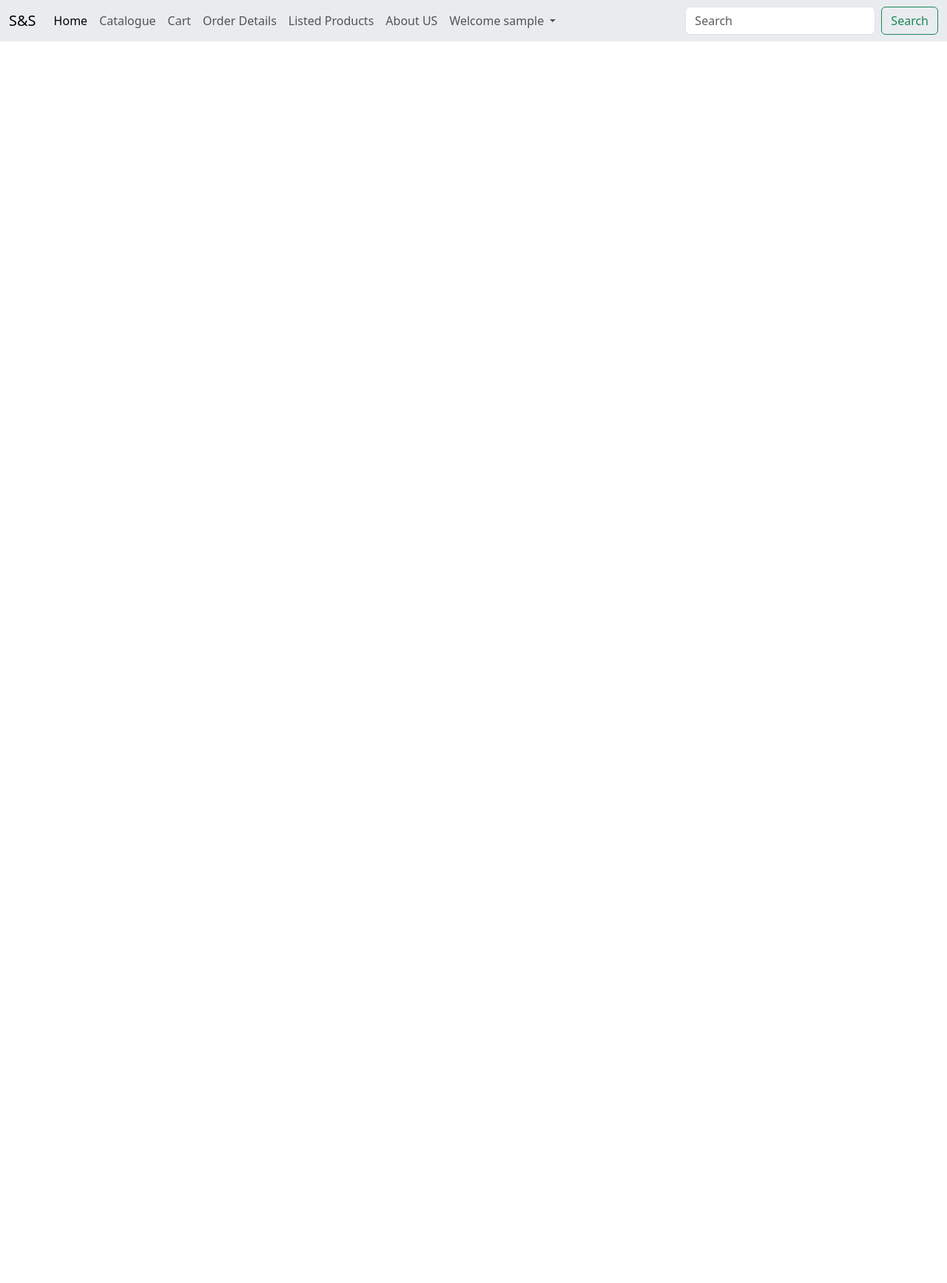
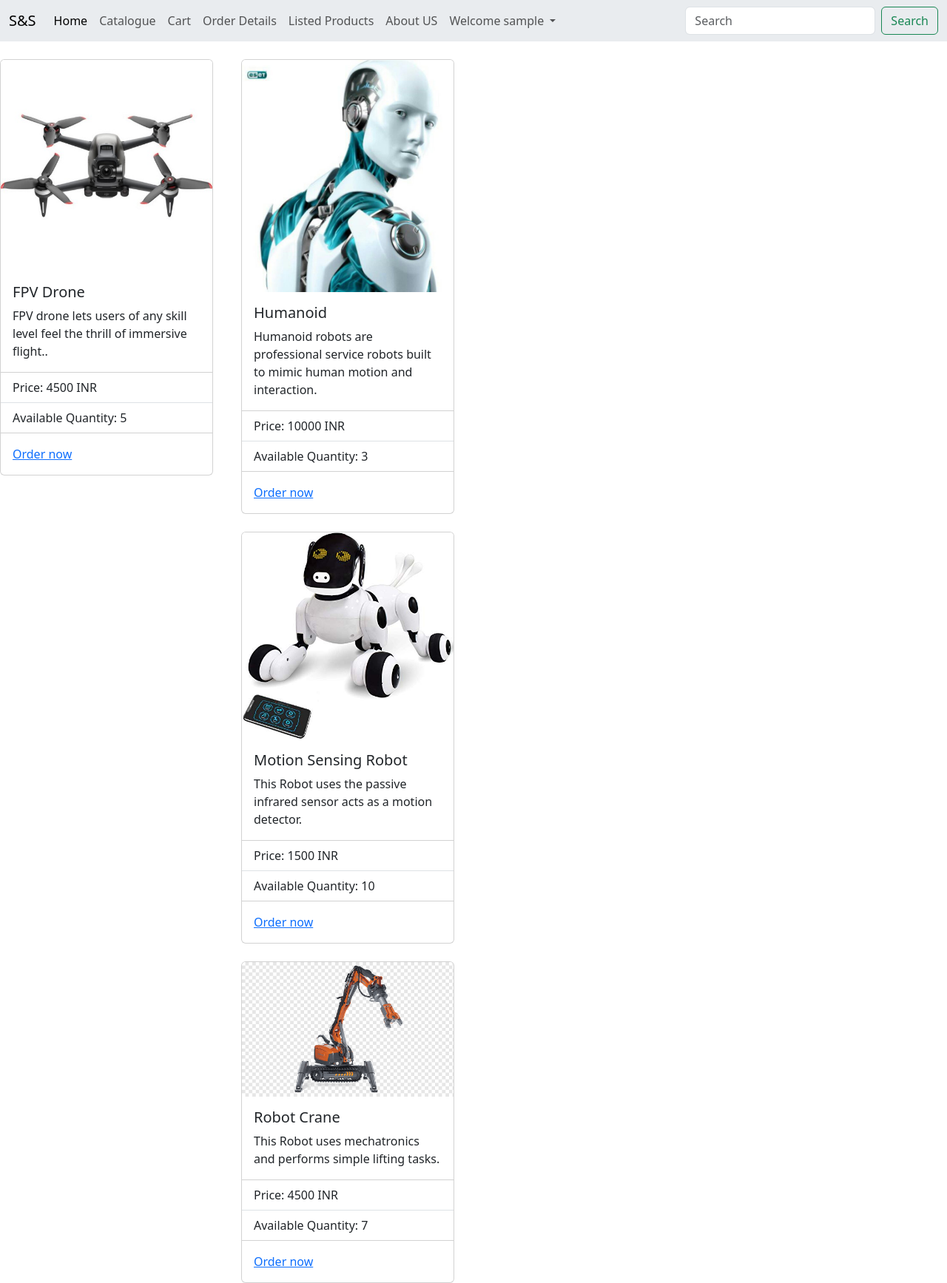
Before and after one commit to srivishnumv/DBMS, a Flask app: page /products in a window 1280 px wide. Shown: the whole page at 74% size. Before the commit the page ends 56 px from the top, so only its background shows below. Run offline with Flask 2, Linux system fonts and the light colour scheme; the visitor is signed in with stand-in values (Sample User, id 1); data comes from the database, SQL or seed files in the repository.

Commit message:
products

```diff
--- a/templates/products.html
+++ b/templates/products.html
@@ -5,20 +5,84 @@ Products
 {% endblock title %}
 
 {% block body %}
-
+<br>
 <div class ="row">
 
     <div class="col-md-3">
+      <div class="card" style="width: 18rem;">
+        <img src="static/images/fpv_drone.jpg" class="card-img-top" alt="...">
+        <div class="card-body">
+          <h5 class="card-title">FPV Drone</h5>
+          <p class="card-text">FPV drone lets users of any skill level feel the thrill of immersive flight..</p>
+        </div>
+        <ul class="list-group list-group-flush">
+          <li class="list-group-item">Price: 4500 INR</li>
+          <li class="list-group-item">Available Quantity: 5</li>
+
+        </ul>
+        <div class="card-body">
+          <a href="/cart" class="card-link">Order now</a>
+
+        </div>
+      </div>
+    </div>
+
+    <div class="col-md-3">
+      <div class="card" style="width: 18rem;">
+        <img src="static/images/humanoid.jpg" class="card-img-top" alt="...">
+        <div class="card-body">
+          <h5 class="card-title">Humanoid</h5>
+          <p class="card-text">Humanoid robots are professional service robots built to mimic human motion and interaction.</p>
+        </div>
+        <ul class="list-group list-group-flush">
+          <li class="list-group-item">Price: 10000 INR</li>
+          <li class="list-group-item">Available Quantity: 3</li>
+
+        </ul>
+        <div class="card-body">
+          <a href="/cart" class="card-link">Order now</a>
+
+        </div>
 
     </div>
+
+    <br>
     <div class="col-md-3">
+      <div class="card" style="width: 18rem;">
+        <img src="static/images/motion_sense.jpg" class="card-img-top" alt="...">
+        <div class="card-body">
+          <h5 class="card-title">Motion Sensing Robot</h5>
+          <p class="card-text">This Robot uses the passive infrared sensor acts as a motion detector.</p>
+        </div>
+        <ul class="list-group list-group-flush">
+          <li class="list-group-item">Price: 1500 INR</li>
+          <li class="list-group-item">Available Quantity: 10</li>
 
+        </ul>
+        <div class="card-body">
+          <a href="/cart" class="card-link">Order now</a>
+
+        </div>
     </div>
+    <br>
     <div class="col-md-3">
+      <div class="col-md-3">
+        <div class="card" style="width: 18rem;">
+          <img src="static/images/robot_crane.png" class="card-img-top" alt="...">
+          <div class="card-body">
+            <h5 class="card-title">Robot Crane</h5>
+            <p class="card-text">This Robot uses mechatronics and performs simple lifting tasks.</p>
+          </div>
+          <ul class="list-group list-group-flush">
+            <li class="list-group-item">Price: 4500 INR</li>
+            <li class="list-group-item">Available Quantity: 7</li>
 
-    </div>
-    <div class="col-md-3">
+          </ul>
+          <div class="card-body">
+            <a href="/cart" class="card-link">Order now</a>
 
+          </div>
+      </div>
     </div>
   </div>
 
```
Also changed, not shown: static/images/fpv_drone.jpg (added), static/images/humanoid.jpg (added), static/images/motion_sense.jpg (added), static/images/robot_crane.png (added).
